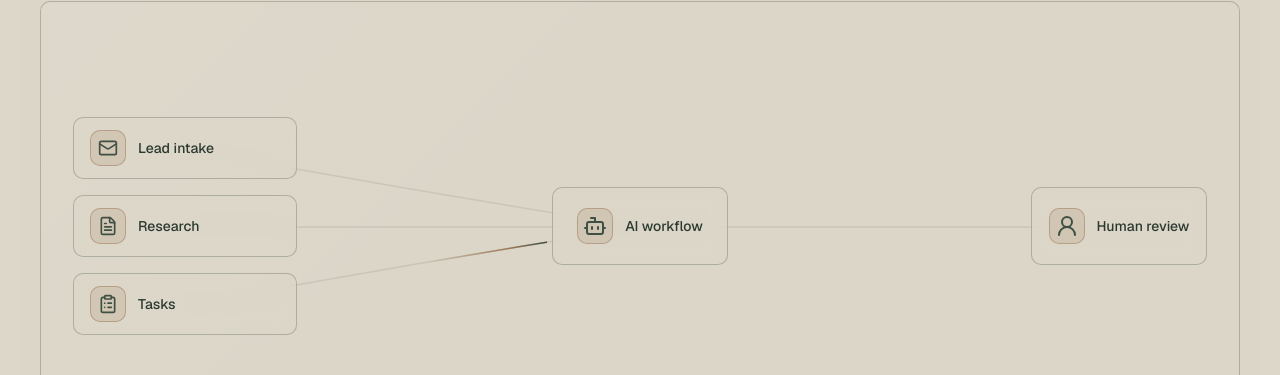
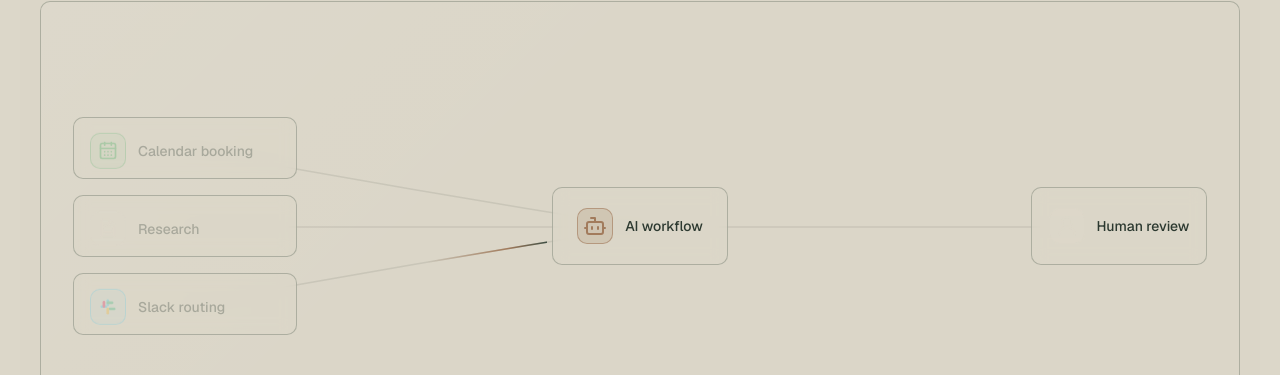
Before and after one commit to Hrudai-Nirmal/stack-and-loop, a Next.js app: page / in a window 1280 px wide. Shown: the part 2990-3365 px from the top of the page. Built offline with nearby package versions, Linux system fonts and the light colour scheme; no server answers.

Commit message:
Rotate AI beam task examples

```diff
--- a/src/app/globals.css
+++ b/src/app/globals.css
@@ -358,6 +358,29 @@ body::after {
   flex: 0 0 auto;
 }
 
+.beam-task-icon {
+  border-color: color-mix(in srgb, var(--task-color) 62%, transparent);
+  background: var(--task-bg);
+  color: var(--task-color);
+  animation: beam-task-enter 0.42s ease both;
+}
+
+.beam-task-label {
+  animation: beam-task-enter 0.42s ease both;
+}
+
+@keyframes beam-task-enter {
+  from {
+    opacity: 0;
+    transform: translateY(0.25rem);
+  }
+
+  to {
+    opacity: 1;
+    transform: translateY(0);
+  }
+}
+
 .theme-switch input {
   height: 0;
   width: 0;
@@ -569,6 +592,11 @@ body::after {
     animation: none;
   }
 
+  .beam-task-icon,
+  .beam-task-label {
+    animation: none;
+  }
+
   .theme-switch__slider,
   .theme-switch__orb,
   .theme-switch__moon-dot,
--- a/src/components/ai-beam-visual.tsx
+++ b/src/components/ai-beam-visual.tsx
@@ -1,18 +1,134 @@
 "use client";
 
-import { Bot, ClipboardList, FileText, Mail, UserRound } from "lucide-react";
+import {
+  Bot,
+  CalendarDays,
+  ClipboardList,
+  Database,
+  FileText,
+  Globe2,
+  Mail,
+  Search,
+  UserRound,
+} from "lucide-react";
 import { useReducedMotion } from "motion/react";
 import React from "react";
 import { AnimatedBeam } from "@/components/ui/animated-beam";
 
+type RotatingTask = {
+  label: string;
+  icon: React.ReactNode;
+  color: string;
+  background: string;
+};
+
+const taskColumns: RotatingTask[][] = [
+  [
+    {
+      label: "Lead intake",
+      icon: <Mail size={20} />,
+      color: "#4ecdc4",
+      background: "rgba(78, 205, 196, 0.14)",
+    },
+    {
+      label: "Gmail triage",
+      icon: <GmailIcon />,
+      color: "#ea4335",
+      background: "rgba(234, 67, 53, 0.13)",
+    },
+    {
+      label: "Form replies",
+      icon: <FormIcon />,
+      color: "#7c3aed",
+      background: "rgba(124, 58, 237, 0.13)",
+    },
+    {
+      label: "Calendar booking",
+      icon: <CalendarDays size={20} />,
+      color: "#34a853",
+      background: "rgba(52, 168, 83, 0.13)",
+    },
+  ],
+  [
+    {
+      label: "Research",
+      icon: <FileText size={20} />,
+      color: "#dcd7c9",
+      background: "rgba(220, 215, 201, 0.1)",
+    },
+    {
+      label: "Web scanning",
+      icon: <Globe2 size={20} />,
+      color: "#f59e0b",
+      background: "rgba(245, 158, 11, 0.13)",
+    },
+    {
+      label: "Notion notes",
+      icon: <NotionIcon />,
+      color: "#f4f4f4",
+      background: "rgba(244, 244, 244, 0.1)",
+    },
+    {
+      label: "Doc summaries",
+      icon: <Search size={20} />,
+      color: "#60a5fa",
+      background: "rgba(96, 165, 250, 0.13)",
+    },
+  ],
+  [
+    {
+      label: "Tasks",
+      icon: <ClipboardList size={20} />,
+      color: "#a27b5c",
+      background: "rgba(162, 123, 92, 0.16)",
+    },
+    {
+      label: "Slack routing",
+      icon: <SlackIcon />,
+      color: "#36c5f0",
+      background: "rgba(54, 197, 240, 0.13)",
+    },
+    {
+      label: "Sheet updates",
+      icon: <SheetsIcon />,
+      color: "#0f9d58",
+      background: "rgba(15, 157, 88, 0.13)",
+    },
+    {
+      label: "CRM cleanup",
+      icon: <Database size={20} />,
+      color: "#ff7a59",
+      background: "rgba(255, 122, 89, 0.13)",
+    },
+  ],
+];
+
 export function AIBeamVisual() {
   const shouldReduceMotion = useReducedMotion();
+  const [tick, setTick] = React.useState(0);
   const containerRef = React.useRef<HTMLDivElement>(null);
   const intakeRef = React.useRef<HTMLDivElement>(null);
   const researchRef = React.useRef<HTMLDivElement>(null);
   const routingRef = React.useRef<HTMLDivElement>(null);
   const aiRef = React.useRef<HTMLDivElement>(null);
   const humanRef = React.useRef<HTMLDivElement>(null);
+
+  React.useEffect(() => {
+    if (shouldReduceMotion) {
+      return;
+    }
+
+    const interval = window.setInterval(() => {
+      setTick((current) => current + 1);
+    }, 2200);
+
+    return () => window.clearInterval(interval);
+  }, [shouldReduceMotion]);
+
+  const rotatingTasks = taskColumns.map((column, index) => {
+    const currentIndex = shouldReduceMotion ? 0 : (tick + index) % column.length;
+    return column[currentIndex];
+  });
 
   const beamProps = {
     containerRef,
@@ -33,23 +149,31 @@ export function AIBeamVisual() {
       <div className="absolute inset-0 bg-[linear-gradient(135deg,rgba(255,255,255,0.055),transparent_42%)]" />
       <div className="relative grid min-h-[20rem] items-center gap-6 md:min-h-[24rem] md:grid-cols-[0.9fr_0.8fr_0.9fr]">
         <div className="grid gap-4">
-          <BeamNode ref={intakeRef} icon={<Mail size={20} />} label="Lead intake" />
-          <BeamNode ref={researchRef} icon={<FileText size={20} />} label="Research" />
-          <BeamNode ref={routingRef} icon={<ClipboardList size={20} />} label="Tasks" />
+          <BeamNode ref={intakeRef} task={rotatingTasks[0]} />
+          <BeamNode ref={researchRef} task={rotatingTasks[1]} />
+          <BeamNode ref={routingRef} task={rotatingTasks[2]} />
         </div>
         <div className="grid place-items-center">
           <BeamNode
             ref={aiRef}
-            icon={<Bot size={24} />}
-            label="AI workflow"
+            task={{
+              label: "AI workflow",
+              icon: <Bot size={24} />,
+              color: "var(--accent)",
+              background: "var(--accent-soft)",
+            }}
             prominent
           />
         </div>
         <div className="grid place-items-center md:justify-items-end">
           <BeamNode
             ref={humanRef}
-            icon={<UserRound size={24} />}
-            label="Human review"
+            task={{
+              label: "Human review",
+              icon: <UserRound size={24} />,
+              color: "#dcd7c9",
+              background: "rgba(220, 215, 201, 0.1)",
+            }}
             prominent
           />
         </div>
@@ -73,11 +197,10 @@ export function AIBeamVisual() {
 const BeamNode = React.forwardRef<
   HTMLDivElement,
   {
-    icon: React.ReactNode;
-    label: string;
+    task: RotatingTask;
     prominent?: boolean;
   }
->(function BeamNode({ icon, label, prominent = false }, ref) {
+>(function BeamNode({ task, prominent = false }, ref) {
   return (
     <div
       ref={ref}
@@ -85,10 +208,75 @@ const BeamNode = React.forwardRef<
         prominent ? "min-w-44 justify-center py-5 text-white" : "w-full max-w-56"
       }`}
     >
-      <span className="grid size-9 place-items-center rounded-lg border border-[var(--accent-line)] bg-[var(--accent-soft)] text-[var(--accent-2)]">
-        {icon}
+      <span
+        key={`${task.label}-icon`}
+        className="beam-task-icon grid size-9 place-items-center rounded-lg border"
+        style={
+          {
+            "--task-color": task.color,
+            "--task-bg": task.background,
+          } as React.CSSProperties
+        }
+      >
+        {task.icon}
       </span>
-      <span className="text-sm font-medium">{label}</span>
+      <span key={task.label} className="beam-task-label text-sm font-medium">
+        {task.label}
+      </span>
     </div>
   );
 });
+
+function GmailIcon() {
+  return (
+    <svg viewBox="0 0 24 24" className="size-5" aria-hidden>
+      <path d="M4.5 6.5h15v11h-15z" fill="#fff" />
+      <path d="M5.25 6.5 12 11.55 18.75 6.5" fill="none" stroke="#ea4335" strokeLinecap="round" strokeLinejoin="round" strokeWidth="2.4" />
+      <path d="M5.25 7.35v9.15" stroke="#34a853" strokeLinecap="round" strokeWidth="2.4" />
+      <path d="M18.75 7.35v9.15" stroke="#4285f4" strokeLinecap="round" strokeWidth="2.4" />
+      <path d="M5.25 16.5h13.5" stroke="#fbbc04" strokeLinecap="round" strokeWidth="2.4" />
+    </svg>
+  );
+}
+
+function SlackIcon() {
+  return (
+    <svg viewBox="0 0 24 24" className="size-5" aria-hidden>
+      <rect x="10.1" y="3" width="3.2" height="8.2" rx="1.6" fill="#36c5f0" />
+      <rect x="3" y="10.1" width="8.2" height="3.2" rx="1.6" fill="#36c5f0" />
+      <rect x="12.8" y="3" width="3.2" height="8.2" rx="1.6" transform="rotate(90 14.4 7.1)" fill="#2eb67d" />
+      <rect x="12.8" y="12.8" width="8.2" height="3.2" rx="1.6" fill="#2eb67d" />
+      <rect x="10.1" y="12.8" width="3.2" height="8.2" rx="1.6" fill="#ecb22e" />
+      <rect x="3" y="7.4" width="8.2" height="3.2" rx="1.6" transform="rotate(90 7.1 9)" fill="#e01e5a" />
+    </svg>
+  );
+}
+
+function SheetsIcon() {
+  return (
+    <svg viewBox="0 0 24 24" className="size-5" aria-hidden>
+      <path d="M7 3h7l4 4v14H7z" fill="#0f9d58" />
+      <path d="M14 3v5h4" fill="#8fd1ac" />
+      <path d="M9.25 10.25h6.5M9.25 13h6.5M9.25 15.75h6.5M11.25 10.25v5.5M13.75 10.25v5.5" stroke="#fff" strokeLinecap="round" strokeWidth="0.9" />
+    </svg>
+  );
+}
+
+function NotionIcon() {
+  return (
+    <svg viewBox="0 0 24 24" className="size-5" aria-hidden>
+      <path d="M5 4.5 16.9 3.6 20 6.05v13.1L7.3 20.4 4 17.95V6.4z" fill="#f7f7f7" stroke="#111" strokeLinejoin="round" strokeWidth="1.2" />
+      <path d="M8.2 8h2.3l4.1 6.3V8.6l-1.2-.15V8h3.2v.45l-1.1.15v8h-1.4l-4.8-7.2v6.4l1.35.18v.44H7.2v-.44l1.25-.18V8.7L8.2 8.45z" fill="#111" />
+    </svg>
+  );
+}
+
+function FormIcon() {
+  return (
+    <svg viewBox="0 0 24 24" className="size-5" aria-hidden>
+      <rect x="5" y="3.8" width="14" height="16.4" rx="2.2" fill="#7c3aed" />
+      <path d="M8.1 8.2h7.8M8.1 11.8h7.8M8.1 15.4h3.8" stroke="#fff" strokeLinecap="round" strokeWidth="1.5" />
+      <circle cx="16.2" cy="15.4" r="1.3" fill="#fbbf24" />
+    </svg>
+  );
+}
```
Also changed, not shown: 1 other file (tests, documents, lock files or other folders).
